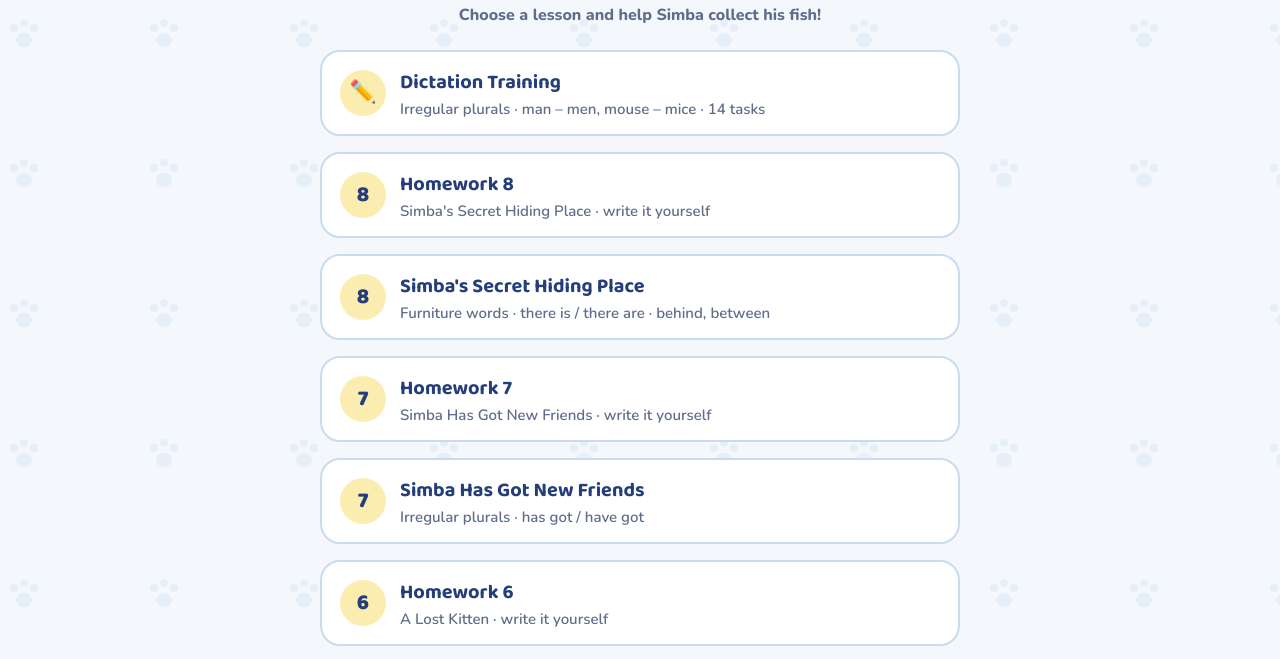
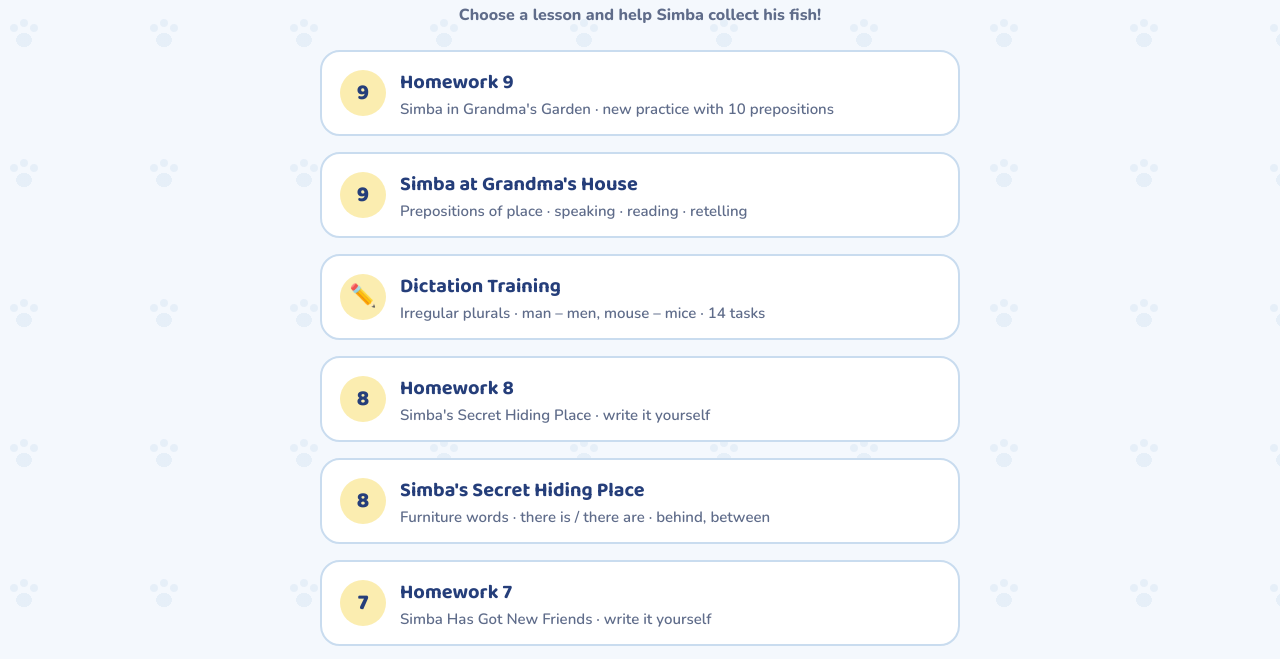
Before and after one commit to elvisk2079-ux/Tonya, a plain HTML site: page index.html in a window 1280 px wide. Shown: the part 128-787 px from the top of the page. Drawn offline with nearby package versions, Linux system fonts and the light colour scheme.

Commit message:
Add Lesson 9 and Homework 9 links

```diff
--- a/index.html
+++ b/index.html
@@ -5,8 +5,7 @@
 :root{--bg:#f4f8fd;--paper:#fff;--ink:#1d2b4f;--muted:#5f6c8a;--sky:#cfe4f7;--butter:#fbedb0;--line:#c9dcef;--navy:#253e7a;--paw:rgba(61,127,192,.08)}
 @media (prefers-color-scheme:dark){:root{--bg:#161d2c;--paper:#1f2840;--ink:#eef3fb;--muted:#a9b6d0;--sky:#2a4466;--butter:#4f4524;--line:#34446a;--navy:#a9c1f2;--paw:rgba(140,192,240,.07);color-scheme:dark}}
 *{box-sizing:border-box}
-body{margin:0;background-color:var(--bg);color:var(--ink);font-family:Nunito,system-ui,sans-serif;padding:28px max(16px,env(safe-area-inset-left)) 60px;
-background-image:radial-gradient(ellipse 8px 7px at 24px 28px,var(--paw) 98%,transparent),radial-gradient(circle at 14px 16px,var(--paw) 3.5px,transparent 4.5px),radial-gradient(circle at 24px 11px,var(--paw) 3.5px,transparent 4.5px),radial-gradient(circle at 34px 16px,var(--paw) 3.5px,transparent 4.5px);background-size:140px 140px}
+body{margin:0;background-color:var(--bg);color:var(--ink);font-family:Nunito,system-ui,sans-serif;padding:28px max(16px,env(safe-area-inset-left)) 60px;background-image:radial-gradient(ellipse 8px 7px at 24px 28px,var(--paw) 98%,transparent),radial-gradient(circle at 14px 16px,var(--paw) 3.5px,transparent 4.5px),radial-gradient(circle at 24px 11px,var(--paw) 3.5px,transparent 4.5px),radial-gradient(circle at 34px 16px,var(--paw) 3.5px,transparent 4.5px);background-size:140px 140px}
 .wrap{max-width:640px;margin:0 auto;display:flex;flex-direction:column;gap:16px}
 h1{font-family:"Baloo 2",system-ui,sans-serif;color:var(--navy);text-align:center;margin:0;font-size:clamp(28px,7vw,40px);line-height:1.1}
 p{text-align:center;color:var(--muted);font-weight:800;margin:0 0 8px}
@@ -19,6 +18,8 @@ a.lesson:hover,a.lesson:focus-visible{border-color:var(--navy);outline:none}
 <h1>🐾 Tonya and Simba's Adventures 🐾</h1>
 <p>Choose a lesson and help Simba collect his fish!</p>
 <!-- LESSONS: add new lessons above this line -->
+<a class="lesson" href="homework-9.html"><span class="n">9</span><span class="t"><b>Homework 9</b><span>Simba in Grandma's Garden · new practice with 10 prepositions</span></span></a>
+<a class="lesson" href="lesson-9.html"><span class="n">9</span><span class="t"><b>Simba at Grandma's House</b><span>Prepositions of place · speaking · reading · retelling</span></span></a>
 <a class="lesson" href="dictation-plurals.html"><span class="n">✏️</span><span class="t"><b>Dictation Training</b><span>Irregular plurals · man – men, mouse – mice · 14 tasks</span></span></a>
 <a class="lesson" href="homework-8.html"><span class="n">8</span><span class="t"><b>Homework 8</b><span>Simba's Secret Hiding Place · write it yourself</span></span></a>
 <a class="lesson" href="lesson-8.html"><span class="n">8</span><span class="t"><b>Simba's Secret Hiding Place</b><span>Furniture words · there is / there are · behind, between</span></span></a>
```
